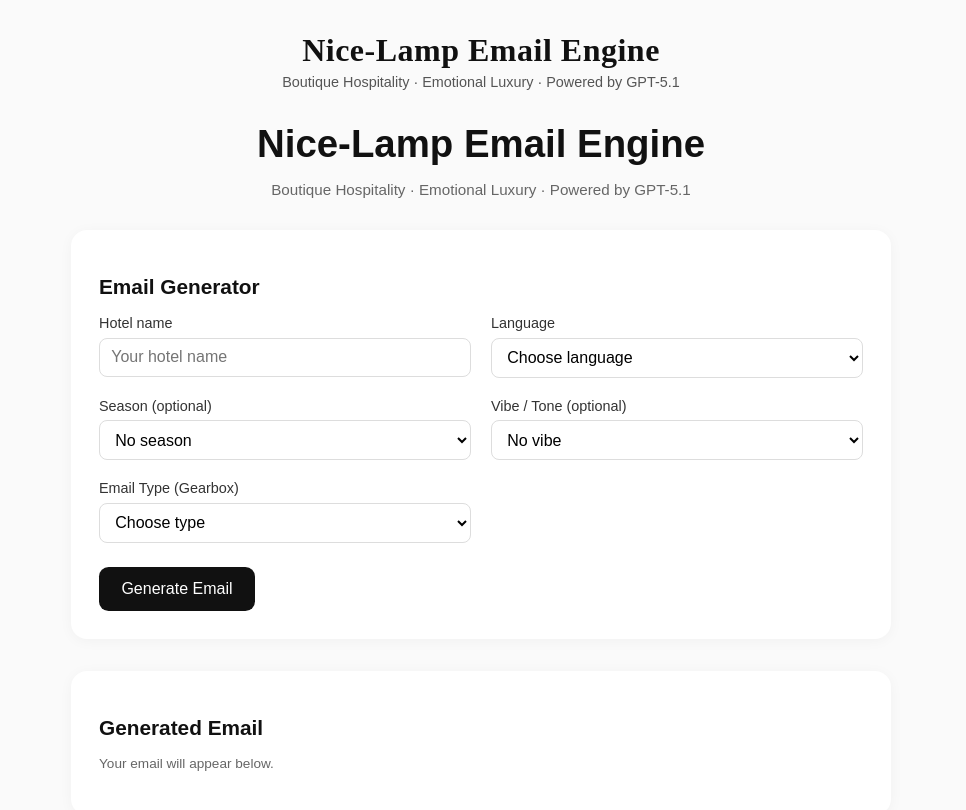
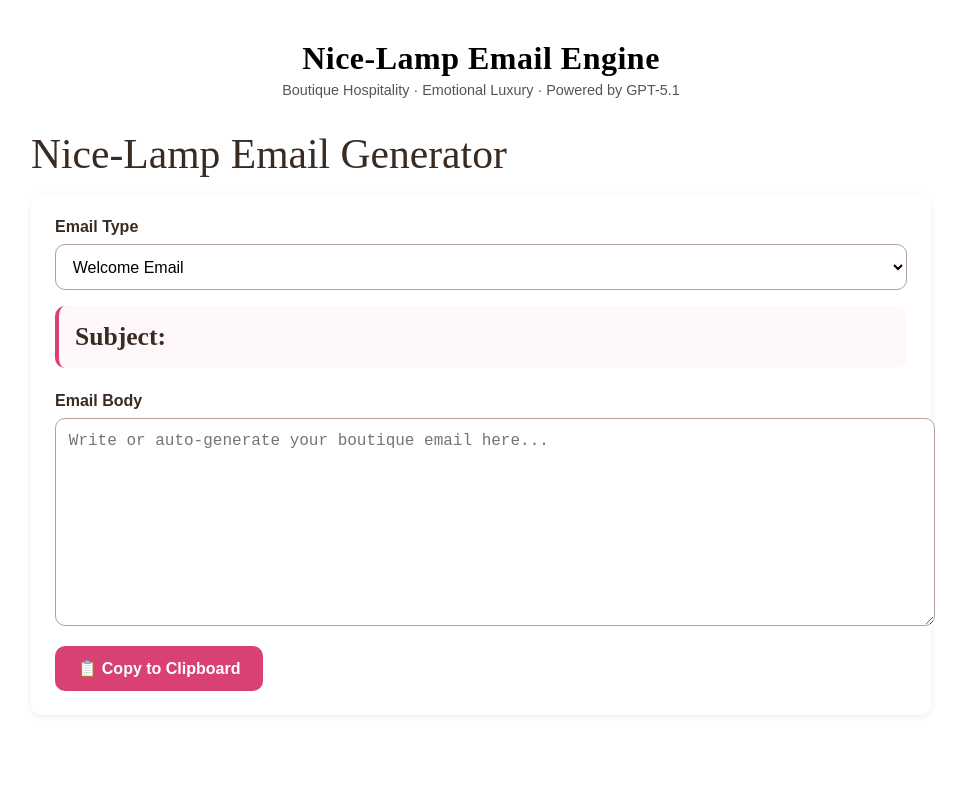
Before and after one commit to Dolce-Digital/nice-lamp-app-v1, a SvelteKit app: page / in a window 1280 px wide. Shown: the top 810 px of the page, without its empty margins (159-1125 px from the left). Built offline with nearby package versions, Linux system fonts and the light colour scheme.

Commit message:
Crowley-approved: subject generator no longer a demon

```diff
--- a/src/routes/+page.svelte
+++ b/src/routes/+page.svelte
@@ -1,220 +1,149 @@
 <script>
-  let hotelName = "";
-  let language = "";
-  let season = "";
-  let vibe = "";
-  let emailType = "";
-  let output = "";
-  let loading = false;
+	// ---------------------------------------------
+	// STATE
+	// ---------------------------------------------
+	let emailType = "welcome";
+	let subject = "";
+	let body = "";
 
-  async function generateEmail() {
-    if (!emailType) {
-      alert("Please choose an email type.");
-      return;
+	// ---------------------------------------------
+	// SUBJECT PRESETS (Minimalist Luxury)
+	// ---------------------------------------------
+	const subjectStyles = {
+		welcome: "A Little Escape, Waiting Just for You",
+		prestay: "Your Stay Is Approaching — A Personal Preview",
+		onstay: "Enhance Your Stay — Curated Just for You",
+		poststay: "Thank You for Staying — A Little Something Before You Go",
+		general: "A Moment of Calm, Delivered to Your Inbox"
+	};
+
+	// Update subject automatically when user chooses email type
+	function updateSubject() {
+		subject = subjectStyles[emailType];
 	}
 
-    loading = true;
-    output = "";
-
-    const res = await fetch("/api/generate", {
-      method: "POST",
-      headers: { "Content-Type": "application/json" },
-      body: JSON.stringify({
-        hotelName,
-        language,
-        season,
-        vibe,
-        emailType
-      })
-    });
-
-    const data = await res.json();
-    output = data.output || "No output received.";
-    loading = false;
+	// ---------------------------------------------
+	// COPY TO CLIPBOARD
+	// ---------------------------------------------
+	async function copyAll() {
+		const fullText = `Subject: ${subject}\n\n${body}`;
+		try {
+			await navigator.clipboard.writeText(fullText);
+			alert("✨ Copied! Paste away, Maestro.");
+		} catch (err) {
+			console.error(err);
+			alert("Copy failed — intern is already fired.");
+		}
 	}
 </script>
 
-<div class="page-container">
-  <h1>Nice-Lamp Email Engine</h1>
-  <p class="subtitle">Boutique Hospitality · Emotional Luxury · Powered by GPT-5.1</p>
+<style>
+	/* ---------------------------------------------
+	   MINIMALIST LUXURY STYLE (Nice-Lamp Authentic)
+	   --------------------------------------------- */
 
-  <div class="card">
-    <h2>Email Generator</h2>
-
-    <div class="grid">
-      <label>
-        Hotel name
-        <input type="text" bind:value={hotelName} placeholder="Your hotel name" />
-      </label>
-
-      <label>
-        Language
-        <select bind:value={language}>
-          <option value="">Choose language</option>
-          <option value="de">Deutsch</option>
-          <option value="fr">Français</option>
-          <option value="en">English</option>
-          <option value="nl">Nederlands</option>
-        </select>
-      </label>
-
-      <label>
-        Season (optional)
-        <select bind:value={season}>
-          <option value="">No season</option>
-          <option value="Winter">Winter</option>
-          <option value="Spring">Spring</option>
-          <option value="Summer">Summer</option>
-          <option value="Autumn">Autumn</option>
-          <option value="Christmas">Christmas</option>
-        </select>
-      </label>
-
-      <label>
-        Vibe / Tone (optional)
-        <select bind:value={vibe}>
-          <option value="">No vibe</option>
-          <option value="Soft Luxury">Soft Luxury</option>
-          <option value="Romantic">Romantic</option>
-          <option value="Urban Chic">Urban Chic</option>
-          <option value="Nordic Minimalist">Nordic Minimalist</option>
-          <option value="Family Warmth">Family Warmth</option>
-        </select>
-      </label>
-
-      <label>
-        Email Type (Gearbox)
-        <select bind:value={emailType}>
-          <option value="">Choose type</option>
-          <option value="welcome">Welcome Email</option>
-          <option value="pre-stay">Pre-Stay Email</option>
-          <option value="on-stay">On-Stay Email</option>
-          <option value="post-stay">Post-Stay Email</option>
-          <option value="seasonal">Seasonal Campaign</option>
-          <option value="offer">Special Offer</option>
-          <option value="reengagement">Re-engagement Email</option>
-        </select>
-      </label>
-    </div>
-
-    <button on:click={generateEmail} disabled={loading}>
-      {loading ? "Generating..." : "Generate Email"}
-    </button>
-  </div>
-
-  <div class="card output-card">
-    <h2>Generated Email</h2>
-    <p class="note">Your email will appear below.</p>
-
-    {#if output}
-      <pre class="output">{output}</pre>
-    {/if}
-  </div>
-</div>
-
-<style>
-  :global(body) {
-    margin: 0;
-    font-family: -apple-system, BlinkMacSystemFont, "Helvetica Neue", Arial, sans-serif;
-    background: #fafafa;
-    color: #111;
+	:root {
+		--pink: #D84171;
+		--dark: #392B21;
+		--light: #F6F4EF;
+		--mid: #B4A298;
+		--gold: #D4AF37;
+		--radius: 10px;
 	}
 
-  .page-container {
-    max-width: 820px;
-    margin: 2rem auto;
-    padding: 0 1rem;
+	body {
+		font-family: "Raleway", sans-serif;
+		background: var(--light);
+		color: var(--dark);
+		margin: 0;
+		padding: 2rem;
 	}
 
 	h1 {
-    font-size: 2.4rem;
-    font-weight: 600;
-    text-align: center;
-    margin-bottom: 0.25rem;
+		font-family: "Cormorant Garamond", serif;
+		font-size: 2.6rem;
+		font-weight: 500;
+		color: var(--dark);
+		margin-bottom: 1rem;
 	}
 
-  .subtitle {
-    text-align: center;
-    font-size: 0.95rem;
-    color: #666;
-    margin-bottom: 2rem;
-  }
-
-  .card {
-    background: #fff;
-    padding: 1.75rem;
-    border-radius: 1rem;
-    box-shadow: 0 2px 14px rgba(0, 0, 0, 0.04);
-    margin-bottom: 2rem;
-  }
-
-  h2 {
-    margin-bottom: 1rem;
-    font-size: 1.3rem;
-    font-weight: 600;
-  }
-
-  .grid {
-    display: grid;
-    gap: 1.25rem;
-    grid-template-columns: 1fr 1fr;
+	.section {
+		background: white;
+		padding: 1.5rem;
+		border-radius: var(--radius);
+		box-shadow: 0 2px 6px rgba(0,0,0,0.07);
+		margin-bottom: 1.5rem;
 	}
 
 	label {
-    display: flex;
-    flex-direction: column;
-    font-size: 0.9rem;
-    font-weight: 500;
-    color: #333;
+		font-weight: 600;
+		display: block;
+		margin-bottom: 0.5rem;
+		color: var(--dark);
 	}
 
-  input,
-  select {
-    margin-top: 0.4rem;
-    padding: 0.6rem 0.7rem;
+	select, textarea {
+		width: 100%;
+		padding: 0.8rem;
+		border-radius: var(--radius);
+		border: 1px solid var(--mid);
 		font-size: 1rem;
-    border: 1px solid #ddd;
-    border-radius: 0.5rem;
+		margin-bottom: 1rem;
 		background: #fff;
 	}
 
-  button {
-    margin-top: 1.5rem;
-    padding: 0.8rem 1.4rem;
-    font-size: 1rem;
-    border: none;
-    border-radius: 0.6rem;
-    background: #111;
-    color: white;
-    cursor: pointer;
-    transition: 0.15s ease;
+	.subject-preview {
+		font-family: "Cormorant Garamond", serif;
+		font-size: 1.6rem;
+		padding: 1rem;
+		border-left: 4px solid var(--pink);
+		background: #fff8fb;
+		color: var(--dark);
+		margin-bottom: 1.5rem;
+		border-radius: var(--radius);
 	}
 
-  button:disabled {
-    opacity: 0.5;
-    cursor: default;
+	button.copy {
+		background: var(--pink);
+		color: white;
+		padding: 0.8rem 1.4rem;
+		border-radius: var(--radius);
+		font-weight: 600;
+		border: none;
+		cursor: pointer;
+		font-size: 1rem;
+		transition: 0.2s ease;
 	}
 
-  button:hover:not(:disabled) {
-    background: #000;
-  }
-
-  .output-card {
-    margin-top: 1.5rem;
-  }
-
-  .note {
-    font-size: 0.85rem;
-    color: #666;
-    margin-bottom: 1rem;
-  }
-
-  .output {
-    background: #f5f5f5;
-    padding: 1rem;
-    border-radius: 0.5rem;
-    white-space: pre-wrap;
-    font-family: ui-monospace, SFMono-Regular, Menlo, monospace;
-    font-size: 0.95rem;
+	button.copy:hover {
+		background: var(--dark);
 	}
 </style>
+
+<!-- ---------------------------------------------
+	APP UI — CLEAN, COMPLETE
+---------------------------------------------- -->
+
+<h1>Nice-Lamp Email Generator</h1>
+
+<div class="section">
+	<label for="type">Email Type</label>
+	<select id="type" bind:value={emailType} on:change={updateSubject}>
+		<option value="welcome">Welcome Email</option>
+		<option value="prestay">Pre-Stay Email</option>
+		<option value="onstay">On-Stay Email</option>
+		<option value="poststay">Post-Stay Email</option>
+		<option value="general">General Newsletter</option>
+	</select>
+
+	<div class="subject-preview">
+		<strong>Subject:</strong> {subject}
+	</div>
+
+	<label for="body">Email Body</label>
+	<textarea id="body" rows="10" bind:value={body} placeholder="Write or auto-generate your boutique email here..."></textarea>
+
+	<button class="copy" on:click={copyAll}>
+		📋 Copy to Clipboard
+	</button>
+</div>
```
Lines whose indentation alone changed are shown as unchanged.
